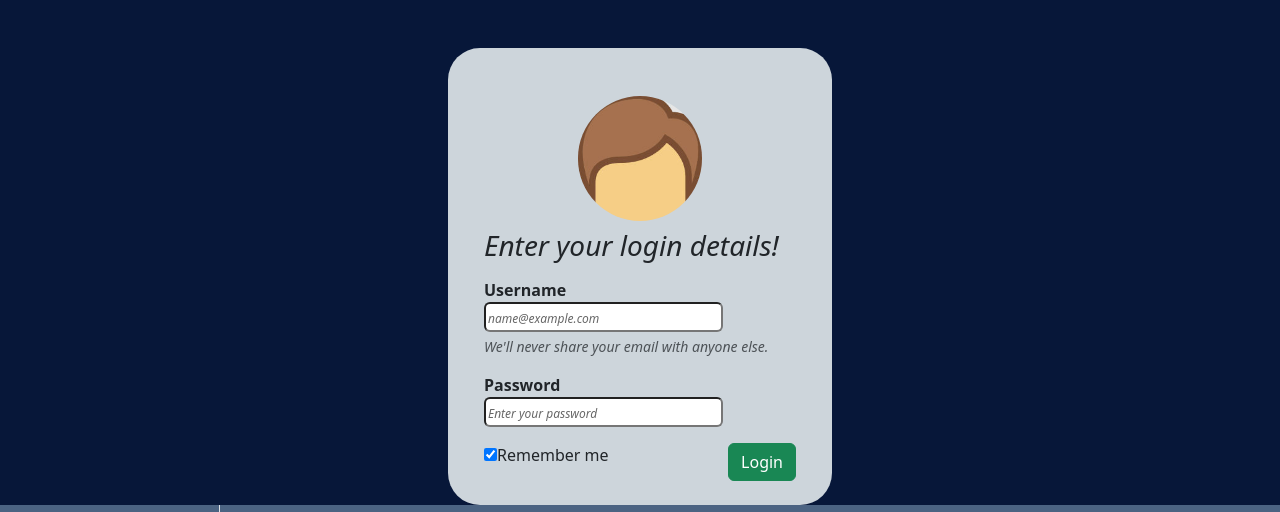
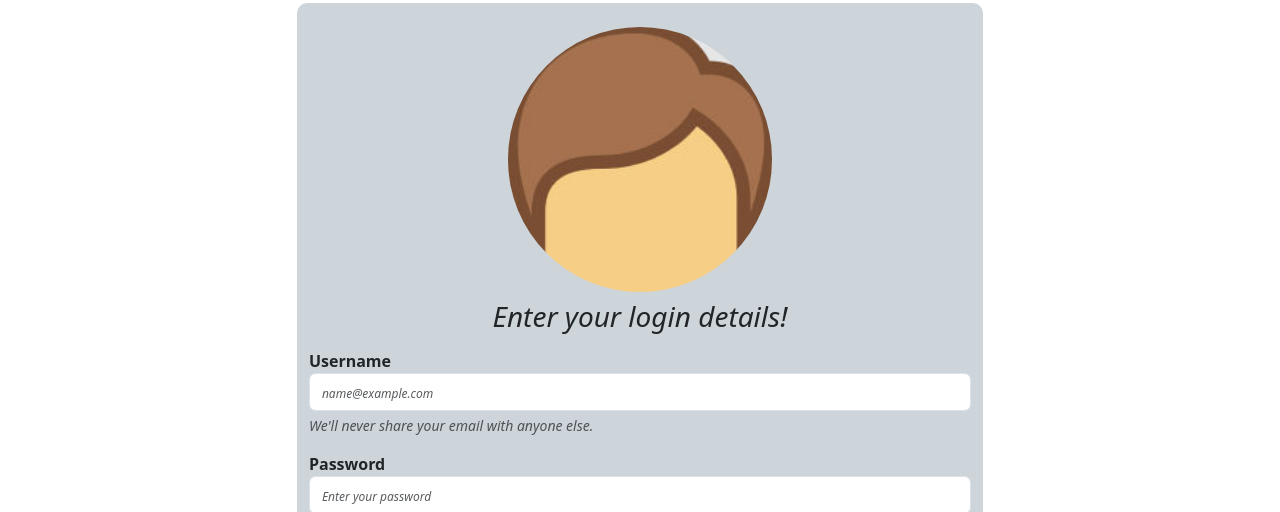
Before and after one commit to Prayz-code/Login-page, a plain HTML site: page indexx.html in a window 1280 px wide. Shown: the top 512 px of the page. Drawn offline with nearby package versions, Linux system fonts and the light colour scheme.

Commit message:
first commit

```diff
--- a/indexx.html
+++ b/indexx.html
@@ -7,48 +7,40 @@
      <link rel="stylesheet" href="style.css">
     <link href="https://cdn.jsdelivr.net/npm/bootstrap@5.3.8/dist/css/bootstrap.min.css" rel="stylesheet" integrity="sha384-sRIl4kxILFvY47J16cr9ZwB07vP4J8+LH7qKQnuqkuIAvNWLzeN8tE5YBujZqJLB" crossorigin="anonymous">
 </head>
-<body id="body">
+<body>
     <main>
-        <section id="loginPage" class="container mt-5 rounded-5" style="width: 30%;">
-            <div>
-                <div class="p-4">
-                    <div class="col">
-                        <form id="loginForm" action="" method="post">
-                            <div>
-                                <div class="mt-4" style="text-align: center;">
+        <section id="loginPage" class="container" style="width: 80%;">
+            <div class="mt-3" style="text-align: center;">
                 <img src="images/makecodelit avatar_1.jpg" class="avatar" alt="avatar">
             </div>
-                                <h3 class="mt-2 mb-3"><i>Enter your login details!</i></h3>
-                                <div class="col">
+            <h3 class="mt-2 mb-3 text-center"><i>Enter your login details!</i></h3>
+            <form id="loginForm" action="" method="post">
+                <div class="mb-3">
                     <label for="email" class="fw-bold">Username</label>
-                                    <input type="text" class="rounded" id="email" aria-describedby="emailHelp" placeholder="name@example.com" required>
+                    <input type="text" class="form-control" id="email" aria-describedby="emailHelp" placeholder="name@example.com" required>
                     <div id="emailHelp" class="form-text"><i class="disclosure">We'll never share your email with anyone else.</i></div>
                 </div>
-                                <div class="col">
-                                    <div class="mt-3">
+                <div>
+                    <div class="mb-3">
                         <label for="password" class="fw-bold">Password</label>
-                                        <input type="password" class="rounded" id="password" placeholder="Enter your password" required>
+                        <input type="password" class="form-control" id="password" placeholder="Enter your password" required>
                     </div>
                 </div>
-                                <div class="col">
-                                    <div class="d-flex justify-content-between mt-3">
+                <div>
+                    <div class="d-flex justify-content-between mb-3">
                         <span><input type="checkbox" checked="checked" name="remember">Remember me</span>
                         <button type="submit" class="btn btn-success">Login</button>
                     </div>
                     <p id="errorMsg" class="text-center text-danger" style="display: none;">Incorrect Username or Password, please try again.</p>
                 </div>
-                            </div>
             </form>
-                    </div>
-                </div>
-            </div>
         </section>
 
          <!-- dashboard page -->
         <div id="dashboard" style="display: block; width:100%; height:100vh;">
             <div class="d-flex h-100">
                 <!-- sidebar -->
-                <div id="sidebar" class="border-end p-3" style="width: 220px; transition: background-color 0.3s;">
+                <div id="sidebar" class="border-end rounded-end border-5 p-3" style="width: 220px; transition: background-color 0.3s;">
                     <h4 class="mb-4 fst-italic">Makecodelit</h4>
                     <ul class="nav flex-column text-center">
                     <li class="nav-item mb-2 hover text-light"><a href="#" class="nav-link active text-reset">Teams</a></li>
--- a/script.js
+++ b/script.js
@@ -8,7 +8,7 @@
 const toggleBtn = document.getElementById('toggleBtn');
 const sidebar = document.getElementById('sidebar');
 const mainContent = document.getElementById('mainContent');
-const bodyEl = document.getElementById("body");
+
 const validUsername = "makecodelit@gmail.com";
 const validPassword = "ilovecoding123";
 
@@ -31,26 +31,13 @@
 
     // toggle button
 
-let bgColor = false;
+let isbgColor = false;
 toggleBtn.addEventListener("click", () => {
-  bgColor = !bgColor;
-  document.body.style.backgroundcolor = bgColor ? '#071739' : '#4b6382';
-  sidebar.classList.toggle('#071739');
+  isbgColor = !isbgColor;
+  document.body.style.backgroundcolor = isbgColor ? '#071739' : '#4b6382';
+  sidebar.classList.toggle('bg-dark');
   sidebar.classList.toggle('text-light');
-  mainContent.style.backgroundcolor = bgColor ? '#4b6382' : '#071739';
-  mainContent.style.color = bgColor ? '#fff' : '#000';
-  toggleBtn.textContent = bgColor ? 'Dark Mode' : 'Light Mode';
+  mainContent.style.backgroundcolor = isbgColor ?  '#4b6382': '#000000';//this is not having any effect from the toggle, i don't know why
+  mainContent.style.color = isbgColor ? '#fff' : '#000';
+  toggleBtn.textContent = isbgColor ? 'Light Mode' : 'Dark Mode';
 });
-
-
-
-// let isDarkMode = false; //light mode
-//   toggleBtn.addEventListener('click', () => {
-//     isDarkMode = !isDarkMode;
-//     document.body.style.backgroundColor = isDarkMode ? '#212529' : '#f5f5f5';
-//     sidebar.classList.toggle('bg-dark');
-//       sidebar.classList.toggle('text-white');
-//       mainContent.style.backgroundColor = isDarkMode ? '#343a40' : '#fff';
-//       mainContent.style.color = isDarkMode ? '#fff' : '#000';
-//       toggleBtn.textContent = isDarkMode ? 'Toggle Light Mode' : 'Toggle Dark Mode';
-//     });
--- a/style.css
+++ b/style.css
@@ -1,5 +1,8 @@
  body{
-     background-color: #071739!important;
+     display: flex;
+     justify-content: center;
+     align-items: center;
+     height: auto;
 }
 
 .avatar{
@@ -9,6 +12,10 @@
 
 .container{
     background-color: #cdd5db;
+    border-radius: 10px;
+    padding: 8px;
+    margin: 3px;
+    /* max-width: 250px; */
 }
 
 input::placeholder{
@@ -21,6 +28,7 @@
 .disclosure{
     font-size: 14px;
 }
+
 
 /* dashboardPage */
 
```
Lines whose indentation alone changed are shown as unchanged.
